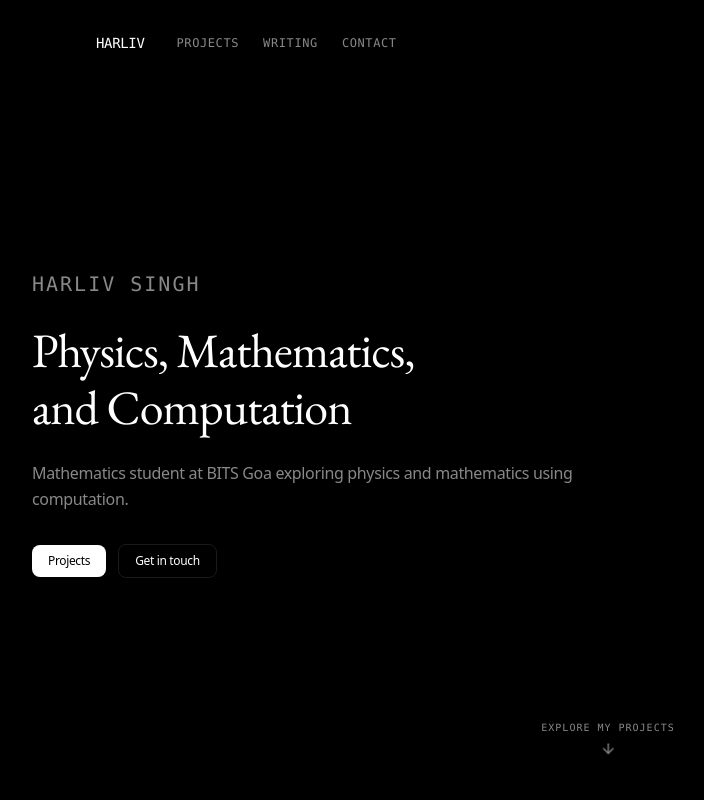
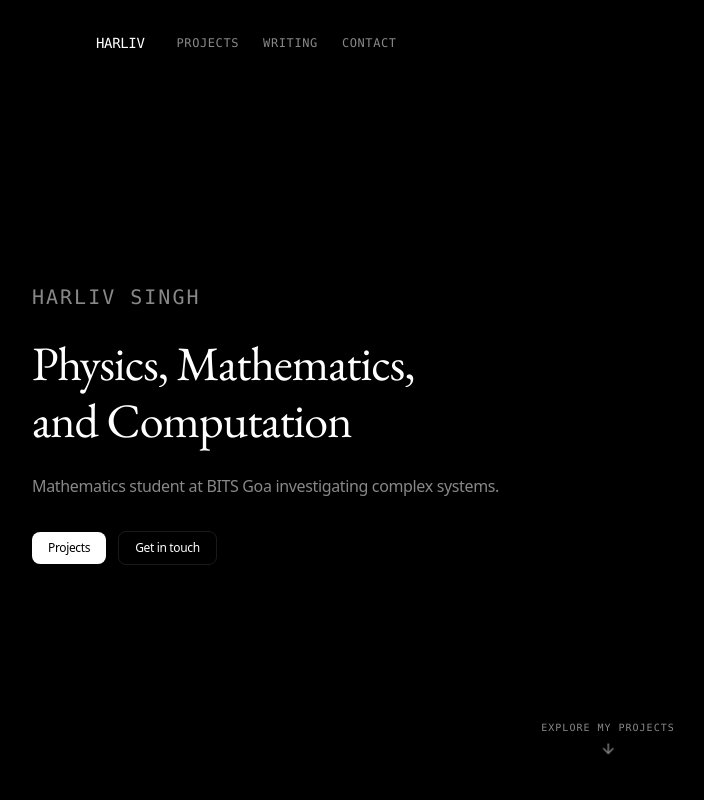
Before and after one commit to h-livv/h-livv.github.io, a Next.js app: page / in a window 1280 px wide. Shown: the top 800 px of the page, without its empty margins (32-736 px from the left). Built offline with nearby package versions, Linux system fonts and the light colour scheme.

Commit message:
Update Hero.tsx

```diff
--- a/components/Hero.tsx
+++ b/components/Hero.tsx
@@ -37,7 +37,7 @@ export default function Hero() {
           </h1>
 
           <p className="text-sm md:text-base text-secondary max-w-prose leading-relaxed font-[400] mb-8">
-            Mathematics student at BITS Goa exploring physics and mathematics using computation.
+            Mathematics student at BITS Goa investigating complex systems.
           </p>
 
           <div className="flex flex-col sm:flex-row items-start sm:items-center gap-3">
```
